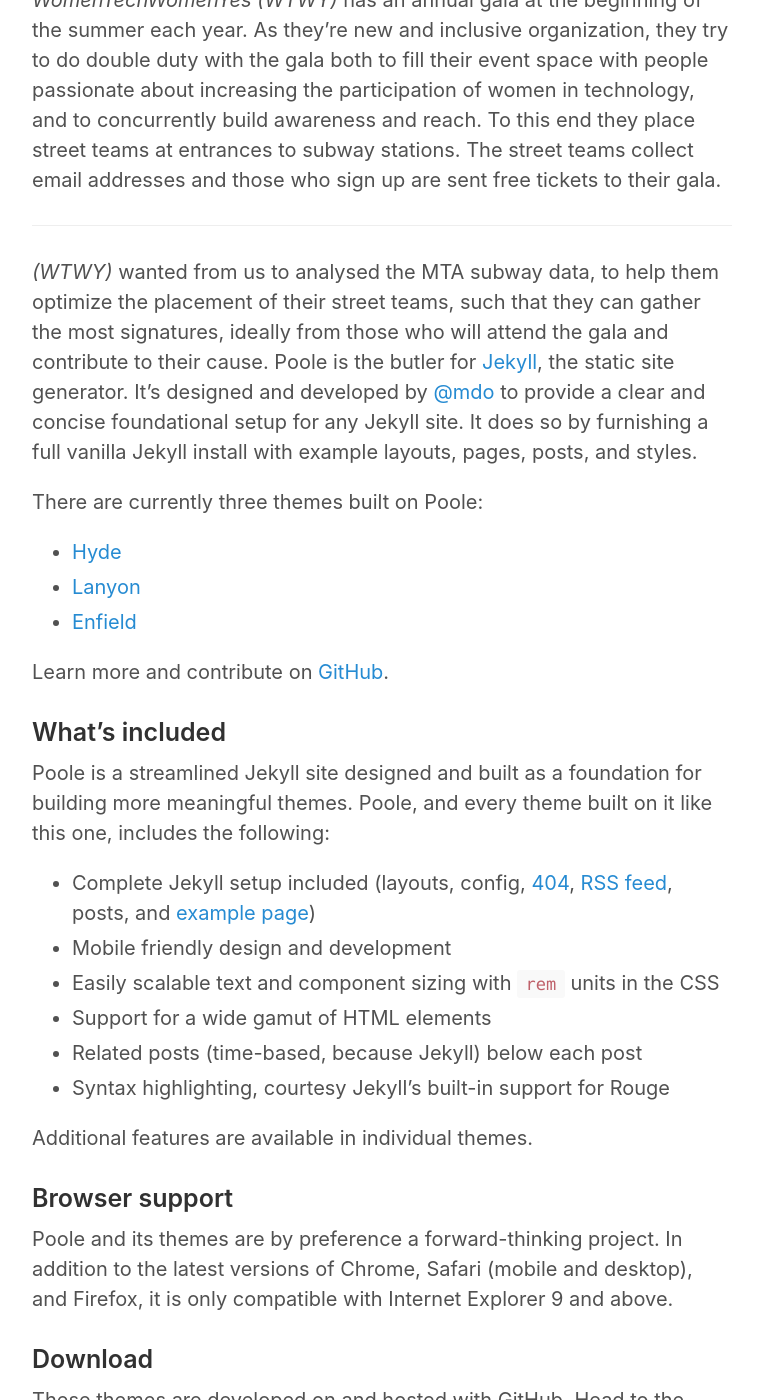
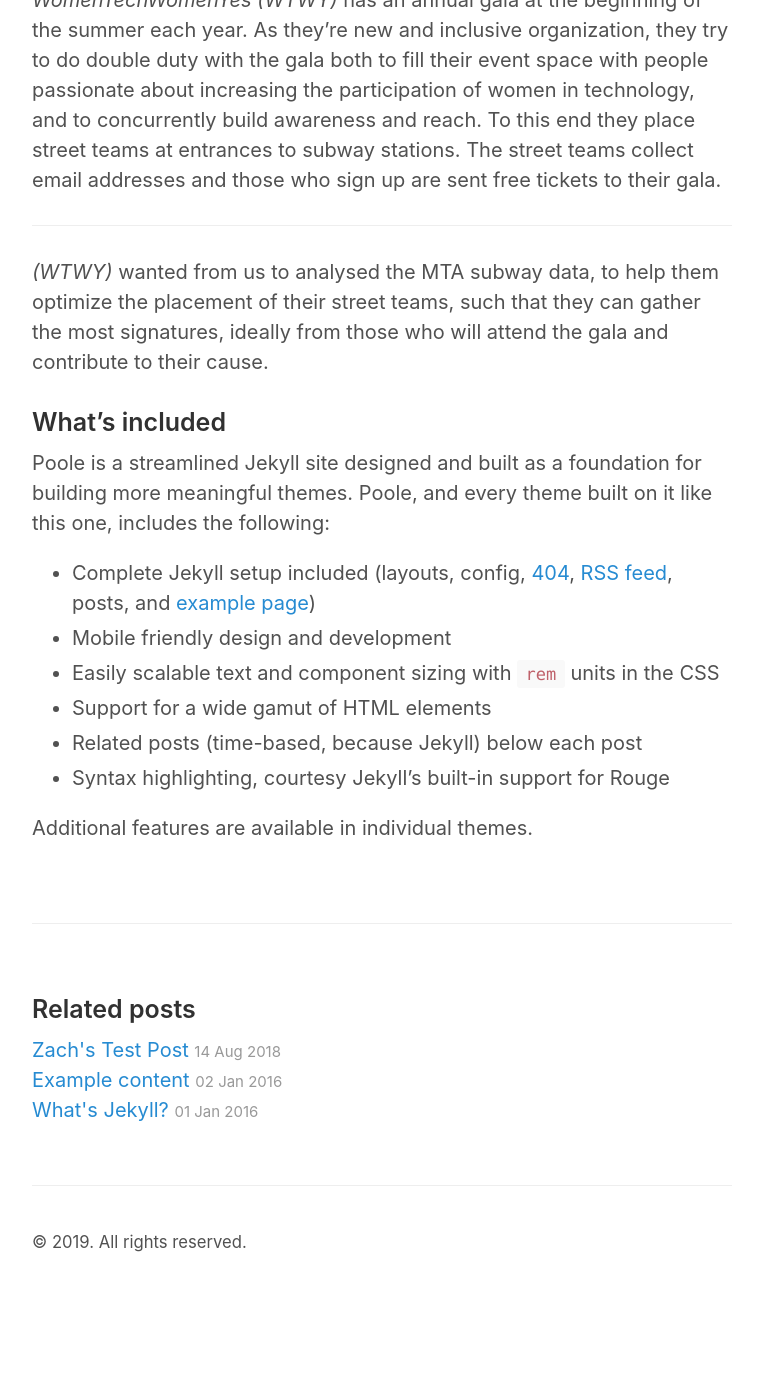
Before and after one commit to LamaM13/LamaM13.github.io, a Jekyll site: the page built from _posts/2016-01-03-introduction.md, in a window 1280 px wide and 1400 px high, scrolled down 278 px. Shown: the whole window, without its empty margins (258-1021 px from the left). Built offline with Jekyll 4.4.1, drawn with Linux system fonts in a browser that asks for light colours; after the commit the page ends 1574 px from its top, so only the background shows below that; some of the changed text lies outside the part shown.

Commit message:
Editing the introduction

```diff
--- a/_posts/2016-01-03-introduction.md
+++ b/_posts/2016-01-03-introduction.md
@@ -7,15 +7,8 @@
 
 -----
 *(WTWY)* wanted from us to analysed the MTA subway data, to help them optimize the placement of their street teams, such that they can gather the most signatures, ideally from those who will attend the gala and contribute to their cause.
-Poole is the butler for [Jekyll](http://jekyllrb.com), the static site generator. It's designed and developed by [@mdo](https://twitter.com/mdo) to provide a clear and concise foundational setup for any Jekyll site. It does so by furnishing a full vanilla Jekyll install with example layouts, pages, posts, and styles.
 
-There are currently three themes built on Poole:
 
-* [Hyde](http://hyde.getpoole.com)
-* [Lanyon](http://lanyon.getpoole.com)
-* [Enfield](http://enfield.getpoole.com)
-
-Learn more and contribute on [GitHub]({{ site.github.repo }}).
 
 ### What's included
 
@@ -29,13 +22,3 @@
 * Syntax highlighting, courtesy Jekyll's built-in support for Rouge
 
 Additional features are available in individual themes.
-
-### Browser support
-
-Poole and its themes are by preference a forward-thinking project. In addition to the latest versions of Chrome, Safari (mobile and desktop), and Firefox, it is only compatible with Internet Explorer 9 and above.
-
-### Download
-
-These themes are developed on and hosted with GitHub. Head to the [GitHub repository]({{ site.github.repo }}) for downloads, bug reports, and features requests.
-
-Thanks!
```
